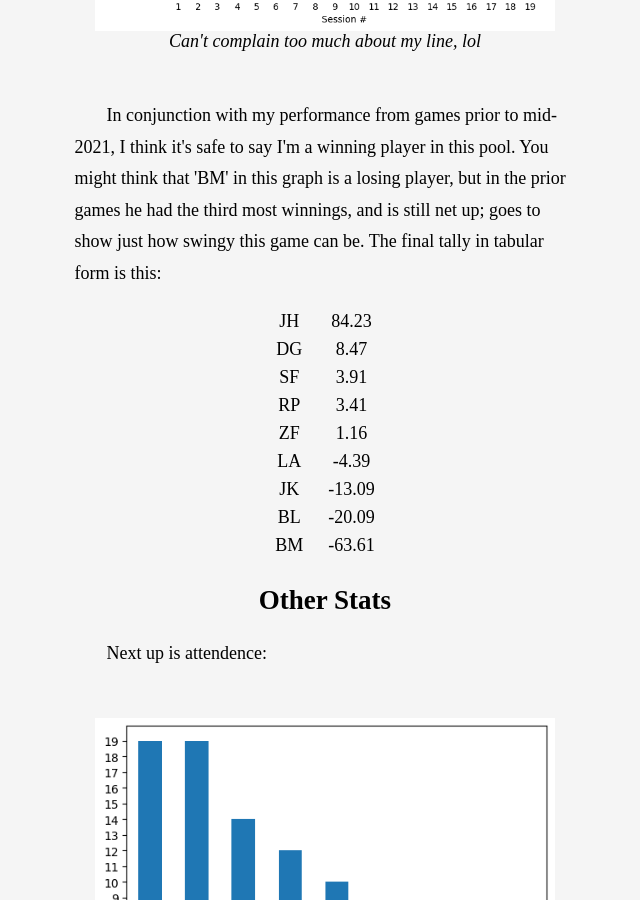
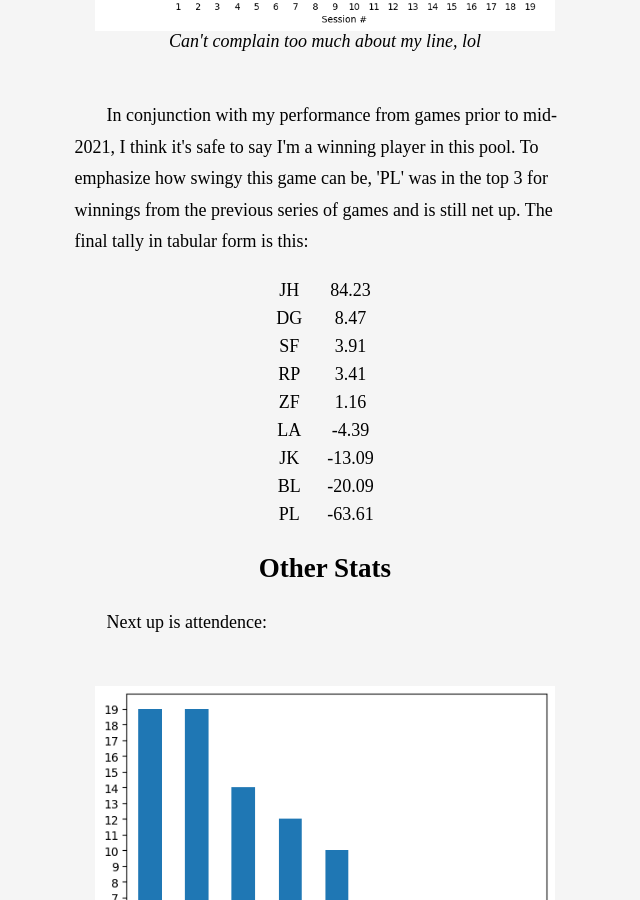
Before and after one commit to John-Douglas-Hynes/john-douglas-hynes.github.io, a plain HTML site: page Pages/Blogs/pokerStats.html in a window 1280 px wide. Shown: the part 1434-2334 px from the top of the page, without its empty margins (315-955 px from the left). Drawn offline with nearby package versions, Linux system fonts and the light colour scheme; some packages are replaced by stand-ins of ours.

Commit message:
minor changes

```diff
--- a/Pages/Blogs/pokerStats.html
+++ b/Pages/Blogs/pokerStats.html
@@ -83,8 +83,8 @@
                         <figcaption>Can't complain too much about my line, lol</figcaption>
                     </figure>
                     <p>
-                        In conjunction with my performance from games prior to mid-2021, I think it's safe to say I'm a winning player in this pool. You might think that 'BM' in this graph is a losing player,
-                        but in the prior games he had the third most winnings, and is still net up; goes to show just how swingy this game can be. The final tally in tabular form is this:
+                        In conjunction with my performance from games prior to mid-2021, I think it's safe to say I'm a winning player in this pool. To emphasize how swingy this game can be, 'PL' was in the top 3
+                        for winnings from the previous series of games and is still net up. The final tally in tabular form is this:
                     </p>
                     <table>
                         <tr>
@@ -112,7 +112,7 @@
                             <td>BL</td> <td>-20.09</td>
                         </tr>
                         <tr>
-                            <td>BM</td> <td>-63.61</td>
+                            <td>PL</td> <td>-63.61</td>
                         </tr>
                     </table>
                     <h2>Other Stats</h2>
```
